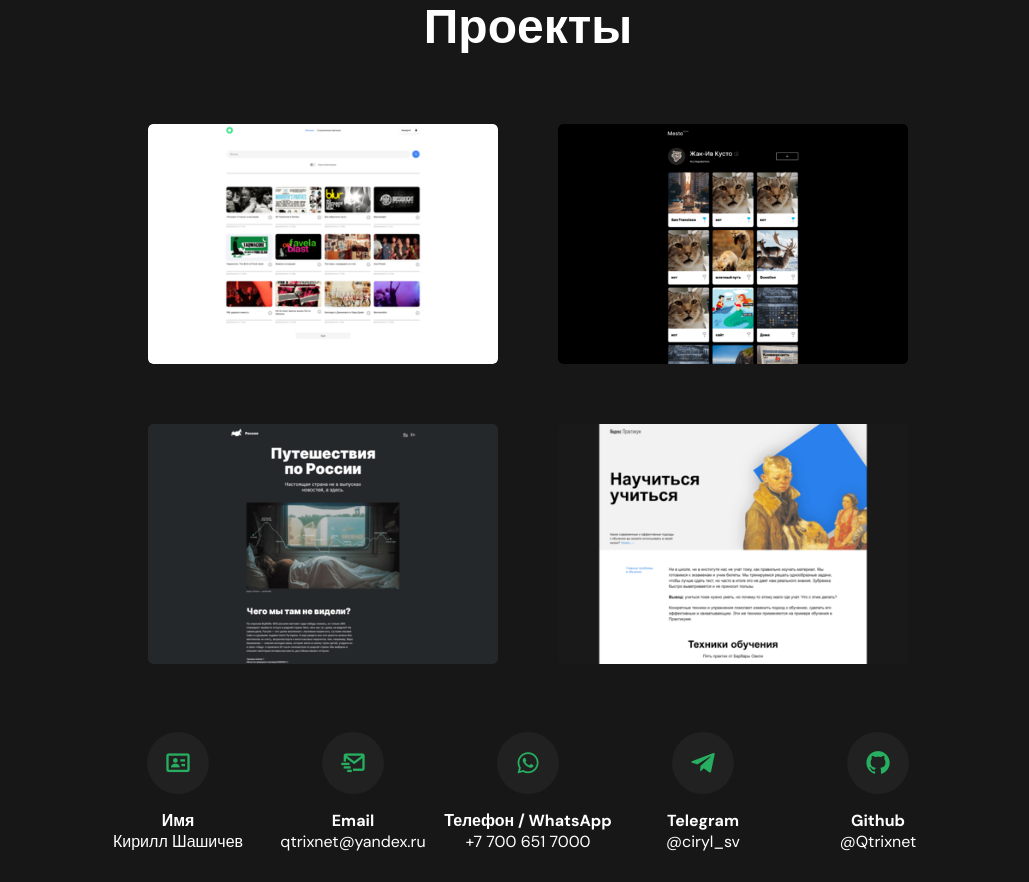
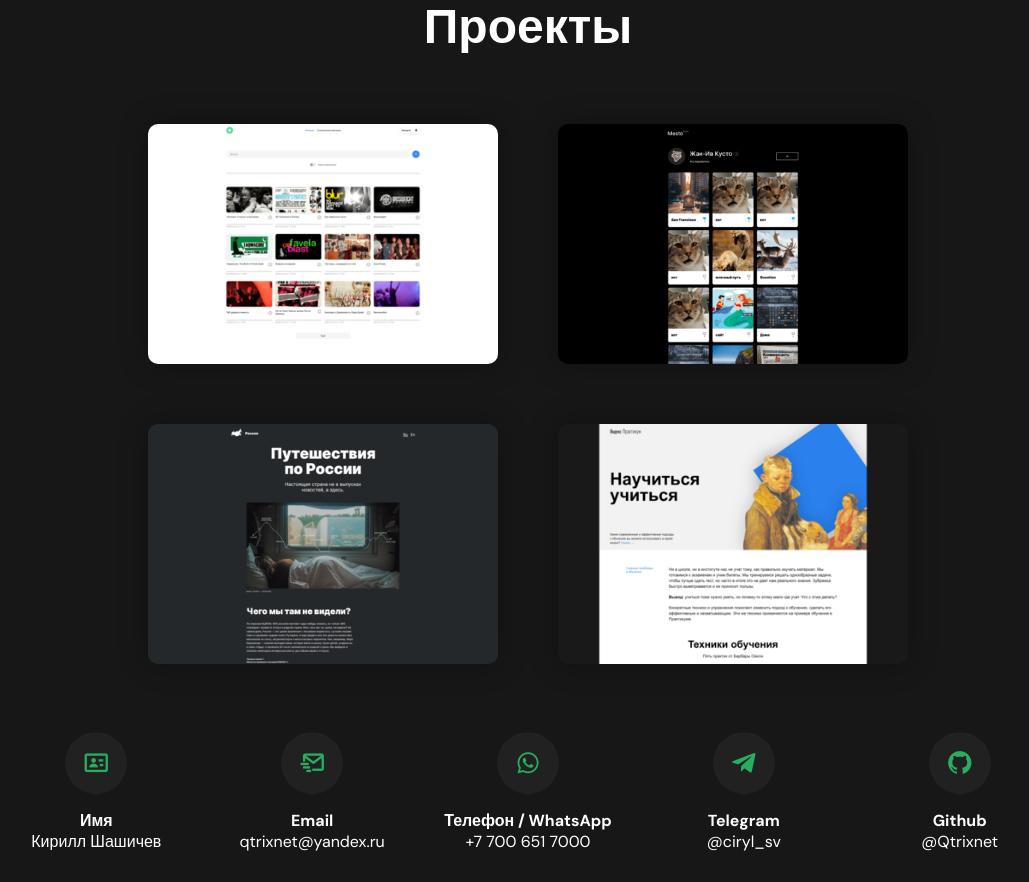
Before and after one commit to Qtrixnet/portfolio, a React (Create React App) app: page /#/ in a window 1280 px wide. Shown: the part 1300-2182 px from the top of the page, without its empty margins (112-1141 px from the left). Built offline with nearby package versions, Linux system fonts and the light colour scheme.

Commit message:
style: добавить активные ссылки

```diff
--- a/src/components/Footer/Footer.css
+++ b/src/components/Footer/Footer.css
@@ -7,7 +7,7 @@
 
 .footer__cards {
   display: flex;
-  justify-content: center;
+  justify-content: space-evenly;
   align-items: center;
 }
 
@@ -30,6 +30,12 @@
   align-items: center;
   font-size: 28px;
   color: #27AE60;
+  text-decoration: none;
+}
+
+.footer__card-icon_active:hover {
+  opacity: .8;
+  background-color: white;
 }
 
 .footer__card-title {
--- a/src/components/Footer/Footer.js
+++ b/src/components/Footer/Footer.js
@@ -6,27 +6,61 @@ function Footer() {
     <footer className="footer" id="contacts">
       <div className="footer__cards">
         <div className="footer__card">
-          <div className="footer__card-icon"><i className='bx bx-id-card'></i></div>
+          <div className="footer__card-icon">
+            <i className="bx bx-id-card"></i>
+          </div>
           <h4 className="footer__card-title">Имя</h4>
           <p className="footer__card-subtitle">Кирилл Шашичев</p>
         </div>
         <div className="footer__card">
-          <div className="footer__card-icon"><i className='bx bx-mail-send'></i></div>
+          <a
+            href="mailto:qtrixnet@yandex.ru?subject=Переход со страницы портфолио"
+            className="footer__card-icon footer__card-icon_active"
+            target="_blank"
+            title="Написать на почту"
+            rel="noopener noreferrer"
+          >
+            <i className="bx bx-mail-send"></i>
+          </a>
           <h4 className="footer__card-title">Email</h4>
           <p className="footer__card-subtitle">qtrixnet@yandex.ru</p>
         </div>
         <div className="footer__card">
-          <div className="footer__card-icon"><i className='bx bxl-whatsapp' ></i></div>
+          <a
+            href="https://api.whatsapp.com/send?phone=77006517000"
+            className="footer__card-icon footer__card-icon_active"
+            target="_blank"
+            title="Написать в Whatsapp"
+            rel="noopener noreferrer"
+          >
+            <i className="bx bxl-whatsapp"></i>
+          </a>
           <h4 className="footer__card-title">Телефон / WhatsApp</h4>
           <p className="footer__card-subtitle">+7 700 651 7000</p>
         </div>
         <div className="footer__card">
-          <div className="footer__card-icon"><i className='bx bxl-telegram' ></i></div>
+          <a
+            href="https://t.me/cyril_sv"
+            className="footer__card-icon footer__card-icon_active"
+            target="_blank"
+            title="Написать в Whatsapp"
+            rel="noopener noreferrer"
+          >
+            <i className="bx bxl-telegram"></i>
+          </a>
           <h4 className="footer__card-title">Telegram</h4>
           <p className="footer__card-subtitle">@ciryl_sv</p>
         </div>
         <div className="footer__card">
-          <div className="footer__card-icon"><i className='bx bxl-github' ></i></div>
+          <a
+            href="https://github.com/Qtrixnet"
+            className="footer__card-icon footer__card-icon_active"
+            target="_blank"
+            title="Перейти к профилю GitHub"
+            rel="noopener noreferrer"
+          >
+            <i className="bx bxl-github"></i>
+          </a>
           <h4 className="footer__card-title">Github</h4>
           <p className="footer__card-subtitle">@Qtrixnet</p>
         </div>
--- a/src/components/Projects/Projects.css
+++ b/src/components/Projects/Projects.css
@@ -25,12 +25,9 @@
   min-height: 240px;
   margin: 0 auto;
   position: relative;
-  border-radius: 5px;
+  border-radius: 10px;
   overflow: hidden;
   display: flex;
-}
-
-.projects__project:hover {
   box-shadow: 0 0 30px rgba(0, 0, 0, 0.3);
 }
 
```
